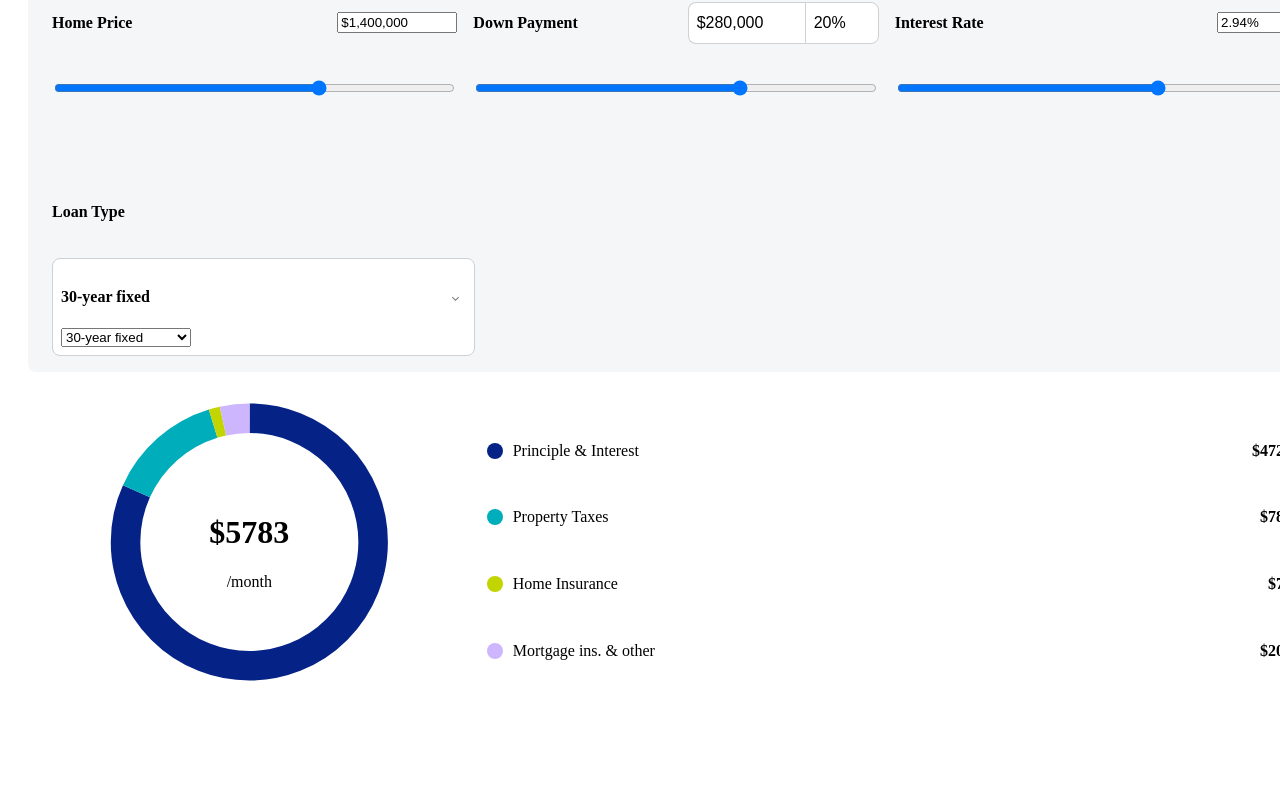
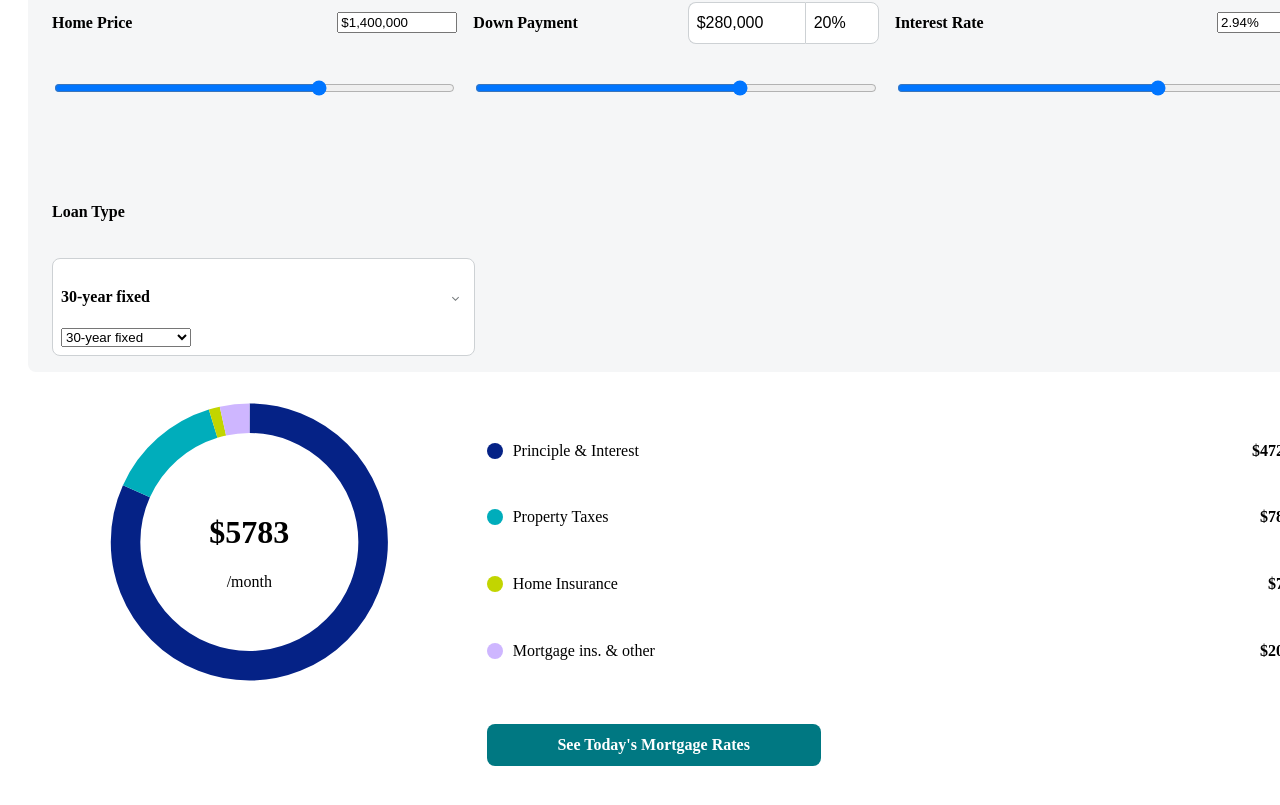
Before and after one commit to Realia-130/moduleAffordabilityWidget, a React (Create React App) app in the folder client/: page / in a window 1280 px wide. Shown: the part 191-996 px from the top of the page. Before the commit the page ends 919 px from the top, so only its background shows below. Built offline with nearby package versions, Linux system fonts and the light colour scheme; the HTML template or start-up script is replaced by a standard one.

Commit message:
Add rates button

```diff
--- a/client/src/components/CostBreakdown.jsx
+++ b/client/src/components/CostBreakdown.jsx
@@ -11,6 +11,37 @@ const CostContainer = styled.div`
   padding: 16px 0px 16px 16px
 `;
 
+const ButtonContainer = styled.div`
+  margin-top: 40px;
+  width: 300px;
+`;
+
+const CustomButton = styled.a`
+  margin: 0px;
+  border-radius: 8px;
+  border-width: 1px;
+  border-style: solid;
+  cursor: pointer;
+  display: inline-block;
+  text-align: center;
+  font-weight: bold;
+  transition: top 0.1s ease 0s, box-shadow 0.1s ease 0s, border-color 0.1s ease 0s, background-color 0.1s ease 0s, color 0.1s ease 0s;
+  white-space: nowrap;
+  font-size: 16px;
+  line-height: 1.5;
+  padding: 8px 16px;
+  width: 100%;
+  color: rgb(255, 255, 255);
+  background-color: rgb(0, 120, 130);
+  border-color: transparent;
+
+  &:hover {
+    color: rgb(0, 120, 130);
+    background-color: rgb(255, 255, 255);
+    border-color: rgb(0, 120, 130);
+  }
+`;
+
 const CostBreakdown = ({ state }) => {
   const { mortgageIns, principle, propertyTaxes, homeInsurance } = state;
 
@@ -20,6 +51,9 @@ const CostBreakdown = ({ state }) => {
       <Cost color="rgb(0, 173, 187)" title="Property Taxes" display={propertyTaxes} />
       <Cost color="rgb(194, 213, 0)" title="Home Insurance" display={homeInsurance} />
       <Cost color="rgb(206, 182, 255)" title="Mortgage ins. & other" display={mortgageIns} />
+      <ButtonContainer>
+        <CustomButton>See Today's Mortgage Rates</CustomButton>
+      </ButtonContainer>
     </CostContainer>
   )
 };
```
Also changed, not shown: 1 other file (tests, documents, lock files or other folders).
